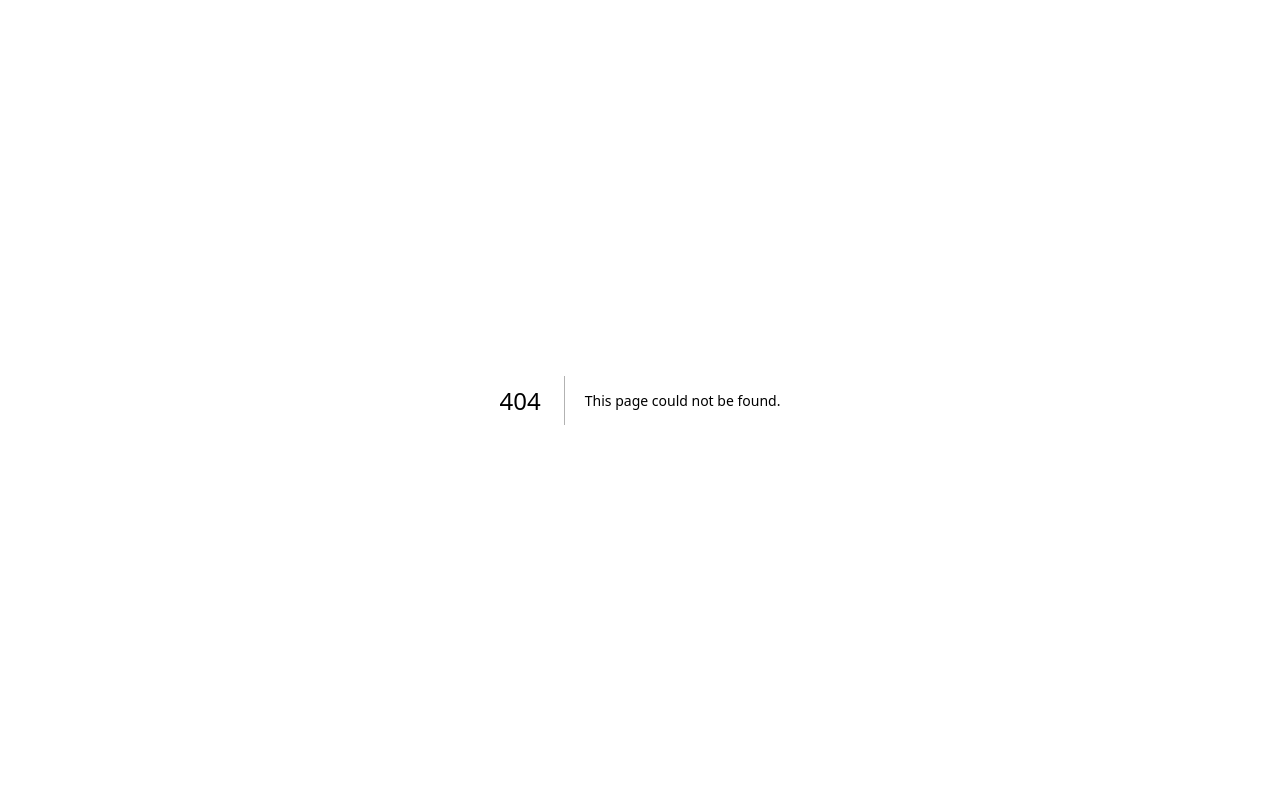
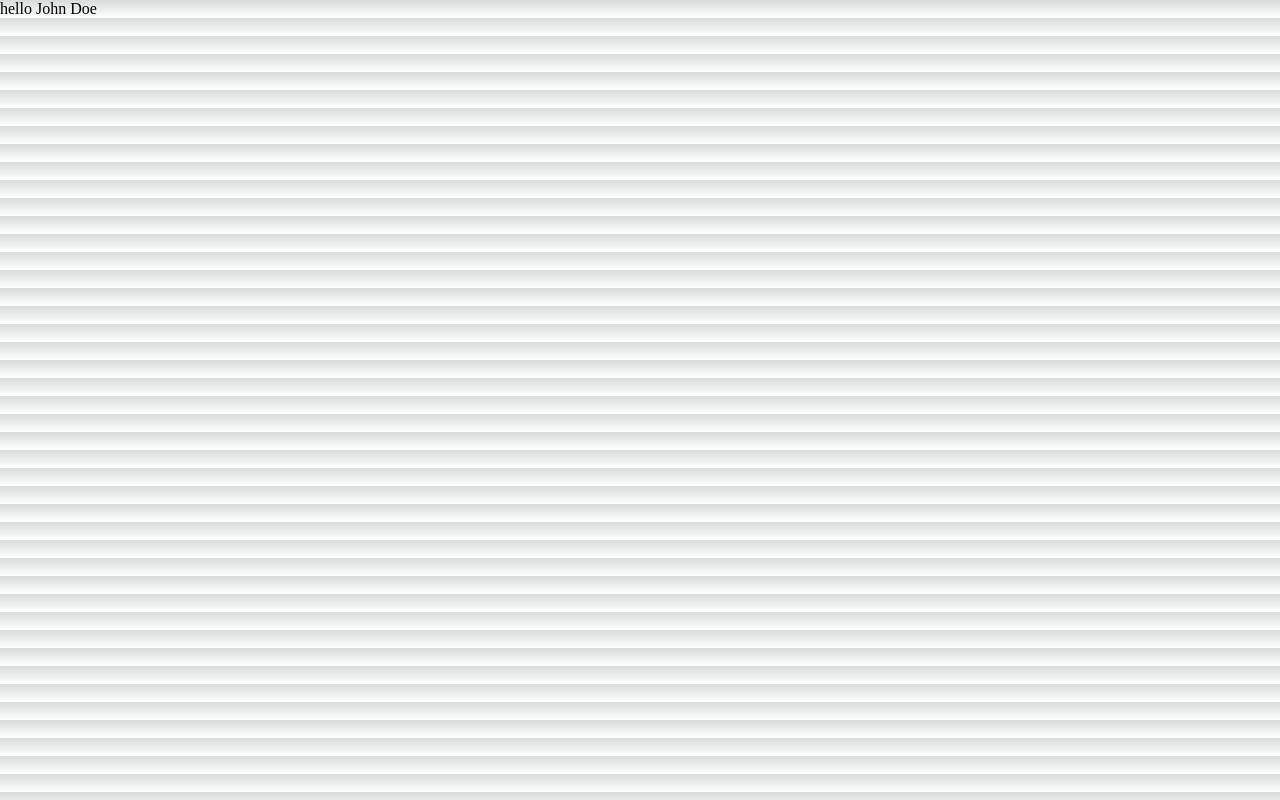
Before and after one commit to koto74/nextjs-sample, a Next.js app: page /sayhello in a window 1280 px wide. Before the commit this address had no page. Built offline with nearby package versions, Linux system fonts and the light colour scheme.

Commit message:
feat: apiを利用

```diff
--- /dev/null
+++ b/pages/sayhello.tsx
@@ -0,0 +1,20 @@
+import { useEffect, useState } from "react";
+
+function Sayhello() {
+  // 内部で状態を保つためusesStateを利用
+  const [data, setData] = useState({ name: '' });
+  // 外部のAPIにリクエストするのは副作用なのでuseEffect内で処理
+  useEffect(() => {
+    // pages/api/hello.tsのないようにリクエスト
+    fetch('/api/hello')
+      .then((res) => res.json())
+      .then((data) => { setData(data) });
+  }, [])
+  return (
+    <div>
+      hello {data.name}
+    </div>
+  )
+}
+
+export default Sayhello;
```
